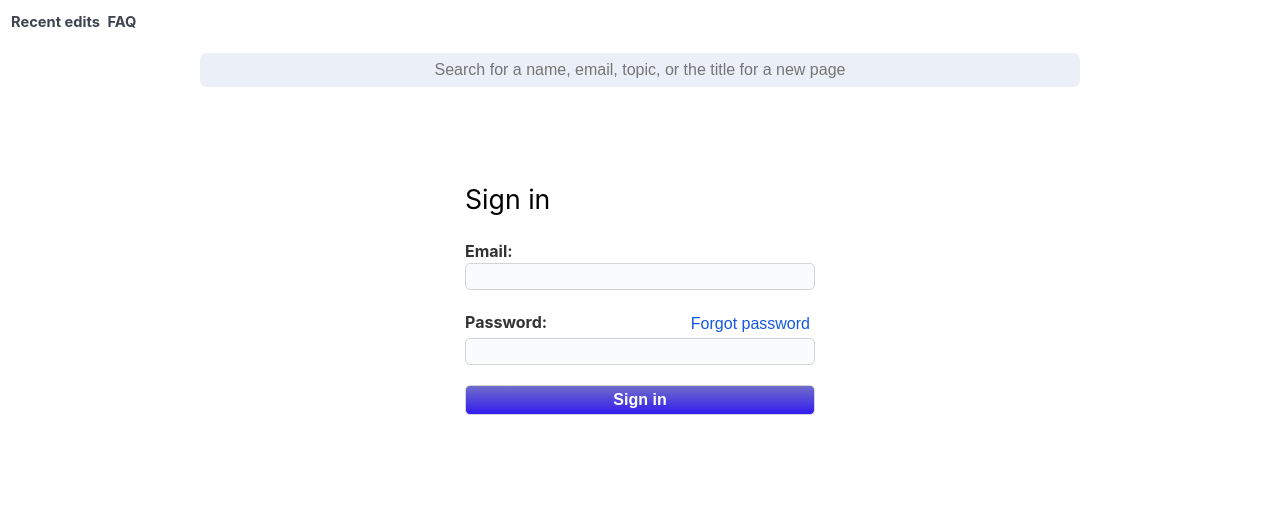
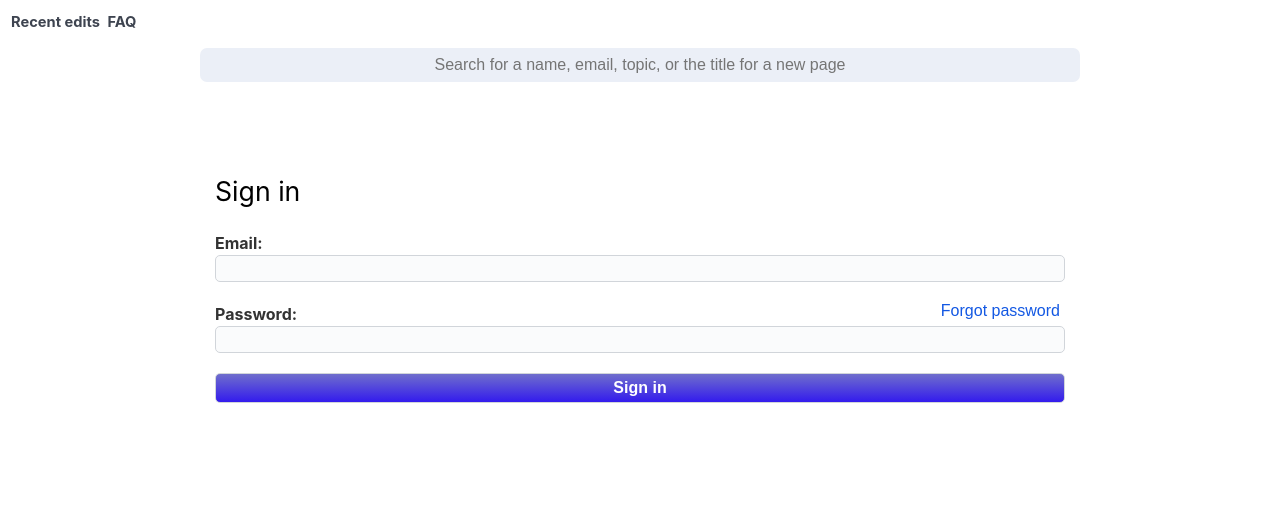
Before and after one commit to agajews/thread-wiki, a Flask app: page /login/ in a window 1280 px wide. Shown: the top 506 px of the page. Run offline with Flask 2, Linux system fonts and the light colour scheme; some libraries are stand-ins or nearby versions.

Commit message:
added develop.sh, cleaned up padding

```diff
--- a/server/templates/edit-email.html
+++ b/server/templates/edit-email.html
@@ -28,7 +28,7 @@
       }
 
       ins {
-        color: rgb(137, 0, 255);
+        color: #737ce3;
       }
       del {
         color: #686b91;
@@ -46,6 +46,10 @@
       .markupnote:after {
         content: "]";
       }
+      .diff-block {
+        margin-bottom: 10px;
+  }
+
       div.centered {
         /* text-align: center; */
       }
--- a/server/templates/styles.html
+++ b/server/templates/styles.html
@@ -38,6 +38,10 @@
 
   h1 {
     margin-top: 0;
+  }
+
+  h1 span[contenteditable="true"] {
+    line-height: 1.7;
   }
 
   .recent h2 {
@@ -177,7 +181,7 @@
 
   .header-links {
     margin-bottom: 20px;
-    /* margin-right: 20px; */
+    margin-bottom: 0;
     padding-top: 6px;
     padding-left: 6px;
     text-align: center;
@@ -192,7 +196,7 @@
   }
 
   .login-module {
-    margin-bottom: 5px;
+    margin-bottom: 0px;
     margin-left: auto;
     padding-left: 6px;
     margin-right: 5px;
@@ -418,7 +422,7 @@
     margin: 0;
     padding: 0;
     margin-right: 5px;
-    margin-top: 5px;
+    margin-top: 0px;
   }
 
   h1 button, h2 button, h3 button, h4 button, h5 button, h6 button {
@@ -524,7 +528,7 @@
     background-color: rgb(220, 224, 232);
     background-color: rgb(235, 239, 247);
 
-    margin-top: 0px;
+    margin-top: 15px;
     margin-bottom: 0px;
   }
 
@@ -729,17 +733,17 @@
   .centered-content {
     display: flex;
     justify-content: center;
-    max-height: 400px;
+    max-height: 350px;
     flex-grow: 1;
     flex-direction: column;
     box-sizing: border-box;
-    align-self: center;
+    align-self: stretch;
   }
 
   .login-page-form {
     font-family: -apple-system, BlinkMacSystemFont, "Segoe UI", "Segoe UI Symbol", "Segoe UI Emoji", "Apple Color Emoji", Roboto, Helvetica, Arial, sans-serif;
     background-color: white;
-    padding: 50px;
+    padding: 10px;
     padding-top: 30px;
     border-radius: 5px;
     /* border: 1px rgb(209, 213, 218) solid; */
@@ -763,9 +767,8 @@
     background-color: rgb(250, 251, 252);
     border-radius: 5px;
     padding: 5px;
-    width: 350px;
+    width: 100%;
     display: block;
-    max-width: 75vw;
   }
 
   .login-page-form input:focus {
@@ -815,7 +818,6 @@
   @media (max-width: 600px) {
     .header-links {
       font-size: 10pt;
-      margin-bottom: 15px;
     }
 
     header {
@@ -837,6 +839,7 @@
 
     #query {
       font-size: 10pt;
+      margin-top: 5px;
     }
 
     .setpassword {
```
Also changed, not shown: 1 other file.
